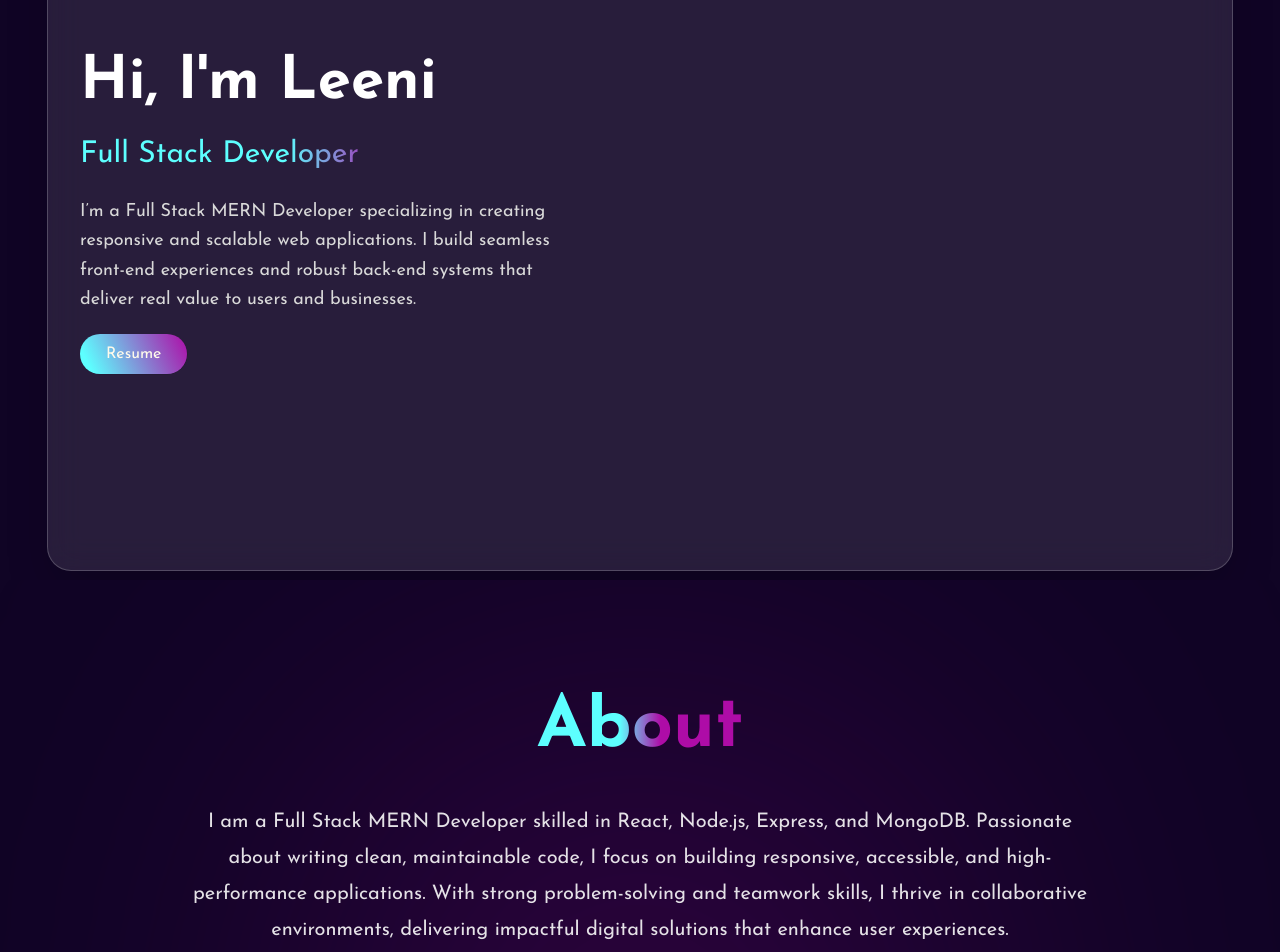
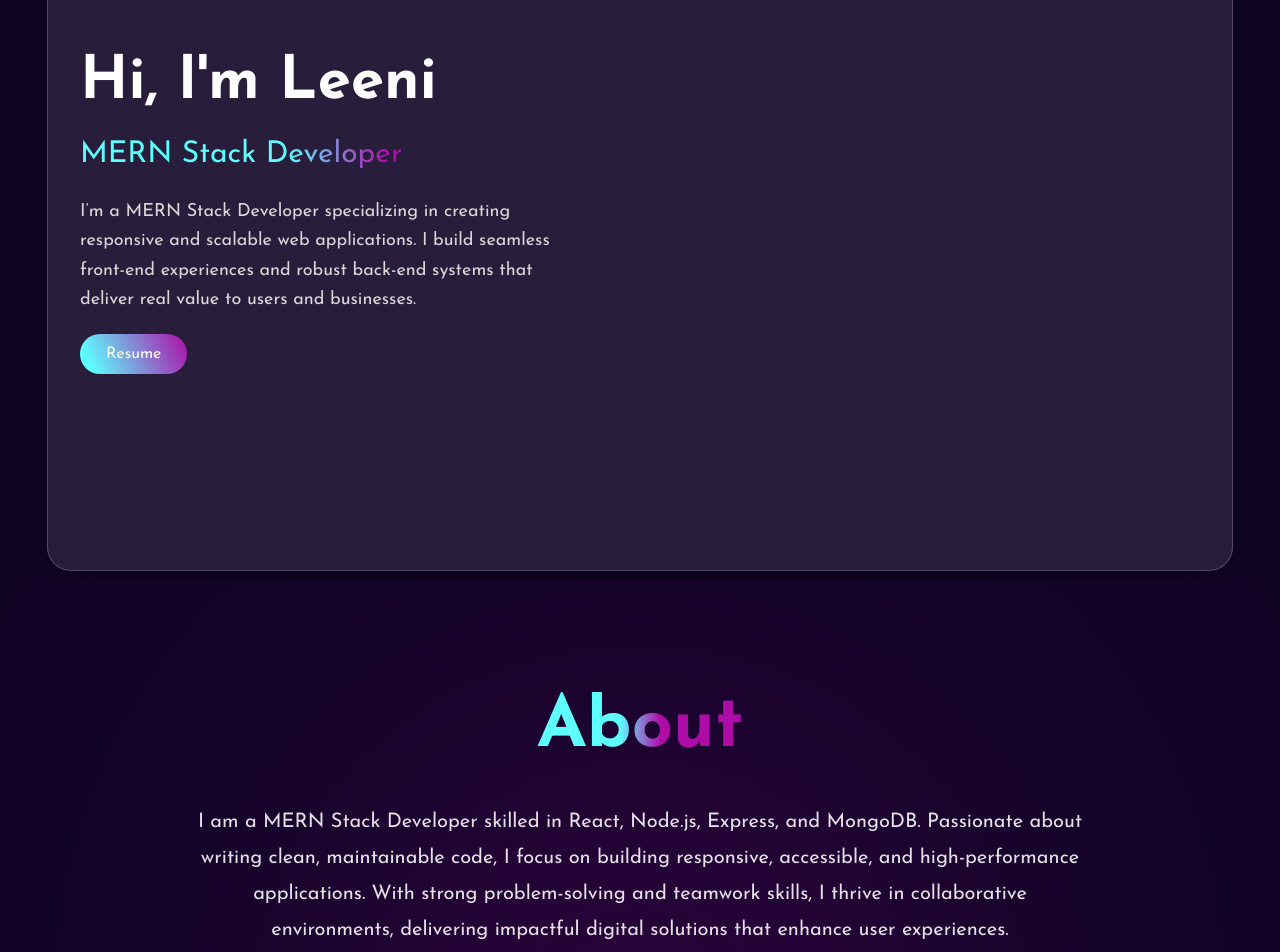
Before and after one commit to Leeni-Patidar/LEENI_PORTFOLIO, a React (Vite) app: page / in a window 1280 px wide. Shown: the part 220-1172 px from the top of the page. Built offline with nearby package versions, Linux system fonts and the light colour scheme.

Commit message:
fix: links

```diff
--- a/src/components/AboutSection.jsx
+++ b/src/components/AboutSection.jsx
@@ -49,7 +49,7 @@ const AboutSection = () => {
 
       {/* Description */}
       <p className="mt-10 text-lg md:text-xl text-[#fafafa]/90 leading-8 md:leading-9 text-center max-w-4xl font-['Josefin_Sans'] z-10">
-       I am a Full Stack MERN Developer skilled in React, Node.js, Express, and MongoDB. Passionate about writing clean, maintainable code, I focus on building responsive, accessible, and high-performance applications. With strong problem-solving and teamwork skills, I thrive in collaborative environments, delivering impactful digital solutions that enhance user experiences.
+       I am a  MERN Stack Developer skilled in React, Node.js, Express, and MongoDB. Passionate about writing clean, maintainable code, I focus on building responsive, accessible, and high-performance applications. With strong problem-solving and teamwork skills, I thrive in collaborative environments, delivering impactful digital solutions that enhance user experiences.
       </p>
 
       {/* Orbit icons container */}
--- a/src/components/HeroSection.jsx
+++ b/src/components/HeroSection.jsx
@@ -16,10 +16,10 @@ export default function HeroSection() {
               Hi, I'm Leeni
             </h1>
             <h2 className="text-2xl lg:text-3xl heading font-medium mt-4">
-              Full Stack Developer
+             MERN Stack Developer
             </h2>
             <p className="text-lg text-[#d9d9d9] leading-relaxed max-w-lg mt-6">
-              I’m a Full Stack MERN Developer specializing in creating responsive and scalable web applications. I build seamless front-end experiences and robust back-end systems that deliver real value to users and businesses. </p>
+              I’m a MERN Stack Developer specializing in creating responsive and scalable web applications. I build seamless front-end experiences and robust back-end systems that deliver real value to users and businesses. </p>
 
             <button
               onClick={() => window.open("/LEENI_RESUME.pdf", "_blank")}
--- a/src/components/WorkSection.jsx
+++ b/src/components/WorkSection.jsx
@@ -11,7 +11,7 @@ export default function WorkSection() {
       tags: ["React", "Node.js", "Express", "MongoDB"],
       links: {
         github: "https://github.com/Leeni-Patidar/BloomingBasket",
-        live: "#",
+        live: "https://bloomingbasket-client.onrender.com",
       },
     },
     {
@@ -22,7 +22,7 @@ export default function WorkSection() {
       tags: ["React", "Node.js", "MySQL"],
       links: {
         github: "https://github.com/Leeni-Patidar/Sip-Chill",
-        live: "#",
+        live: "sip-chill.vercel.app",
       },
     },
     {
```
